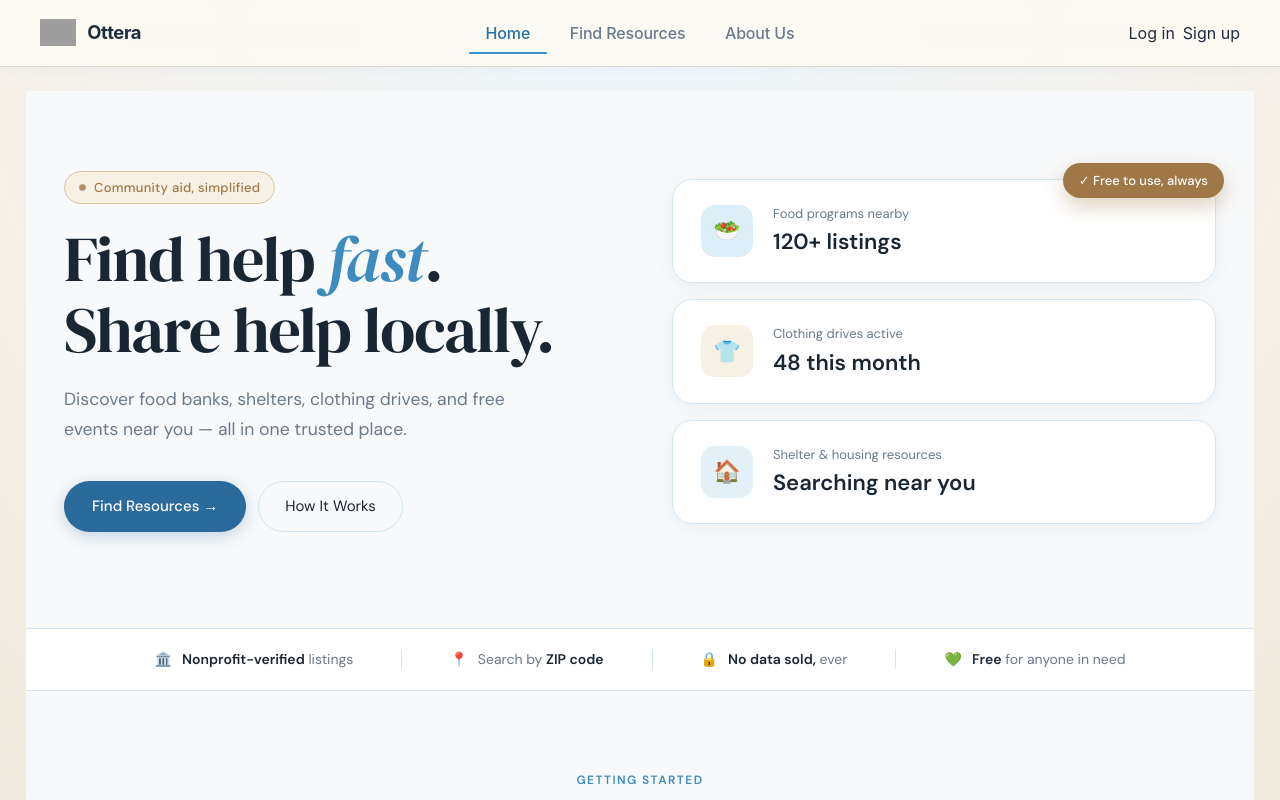
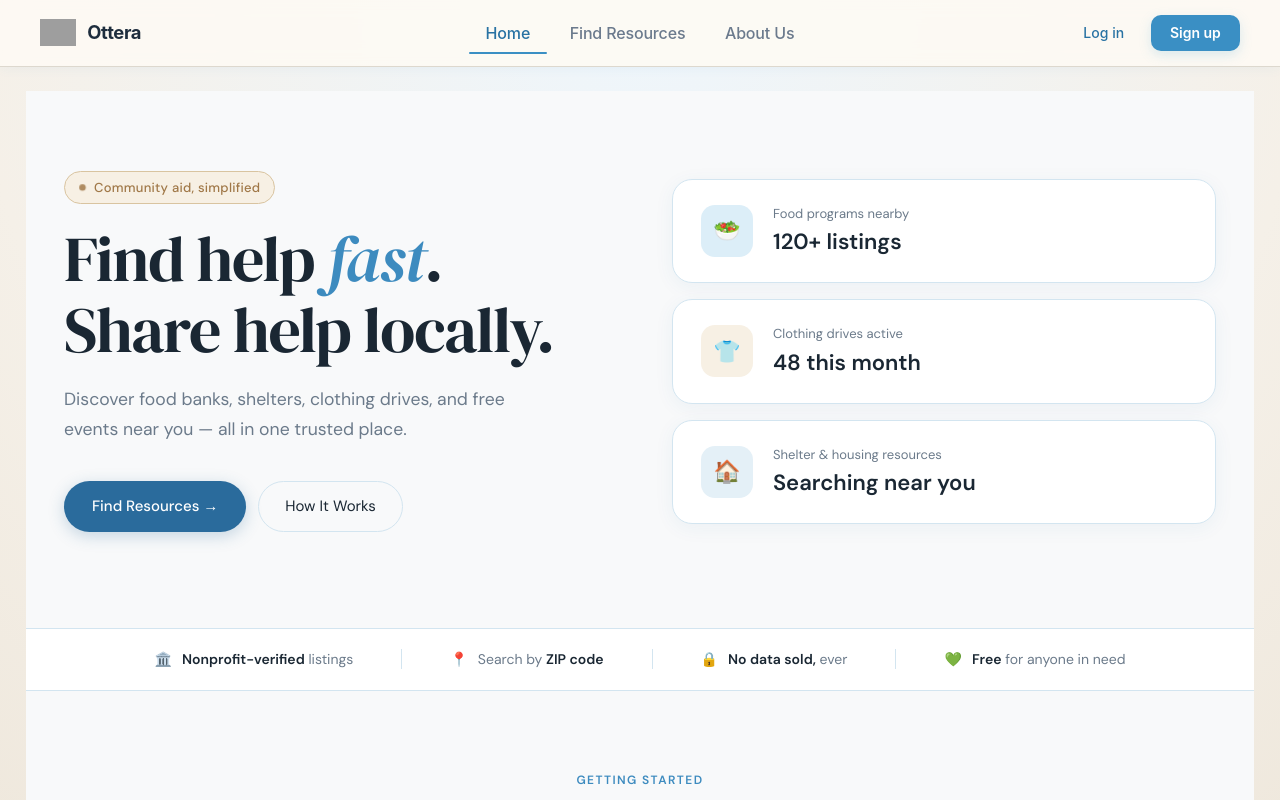
Before and after one commit to katiejones404/ottera, a Next.js app in the folder frontend/: page / in a window 1280 px wide. Shown: the top 800 px of the page. Built offline with nearby package versions, Linux system fonts and the light colour scheme; grey boxes are pictures that could not be loaded.

Commit message:
changing the navbar components and styling pages

```diff
--- a/frontend/app/components/Header.tsx
+++ b/frontend/app/components/Header.tsx
@@ -16,7 +16,7 @@ export default function Header({
   onSignOut,
 }: HeaderProps) {
   const navRef = useRef<HTMLElement>(null);
-  const menuRef = useRef<HTMLDivElement | null>(null);
+  const menuRef = useRef<HTMLDivElement>(null);
   const [indicator, setIndicator] = useState({ left: 0, width: 0 });
   const [menuOpen, setMenuOpen] = useState(false);
 
@@ -32,18 +32,6 @@ export default function Header({
       width: btnRect.width,
     });
   }, [activePage]);
-
-  useEffect(() => {
-    const onDocClick = (event: MouseEvent) => {
-      if (!menuRef.current) return;
-      if (!menuRef.current.contains(event.target as Node)) {
-        setMenuOpen(false);
-      }
-    };
-
-    document.addEventListener("mousedown", onDocClick);
-    return () => document.removeEventListener("mousedown", onDocClick);
-  }, []);
 
   return (
     <header className="main-header">
--- a/frontend/app/components/PublicLanding.tsx
+++ b/frontend/app/components/PublicLanding.tsx
@@ -870,7 +870,6 @@ export default function PublicLanding({
           </div>
 
           <div className="hero-visual">
-            <div className="float-tag">✓ Free to use, always</div>
             <div className="stat-stack">
               <div className="stat-card">
                 <div className="stat-icon green">🥗</div>
--- a/frontend/app/globals.css
+++ b/frontend/app/globals.css
@@ -60,26 +60,6 @@ button.solid:hover,
   background: var(--accent-strong);
   border-color: transparent;
   color: #fff;
-}
-
-/* Auth buttons */
-.auth-actions button.solid {
-  border-radius: 10px;
-  padding: 0.5rem 1.2rem;
-  font-weight: 600;
-}
-
-.auth-actions button:not(.solid) {
-  background: transparent;
-  border-color: transparent;
-  color: var(--accent);
-  font-weight: 500;
-}
-
-.auth-actions button:not(.solid):hover {
-  background: transparent;
-  border-color: transparent;
-  color: var(--accent-strong);
 }
 
 .app-shell {
@@ -181,6 +161,8 @@ main {
   border-color: transparent;
 }
 
+/* ── Auth buttons ───────────────────────────────────── */
+
 .auth-actions {
   justify-self: end;
   display: inline-flex;
@@ -188,9 +170,46 @@ main {
   align-items: center;
 }
 
-.auth-actions button {
+.auth-actions button,
+.auth-actions .auth-link-btn {
   font-size: 0.875rem;
   padding: 0.4rem 1.1rem;
+  text-decoration: none;
+  display: inline-flex;
+  align-items: center;
+}
+
+/* "Log in" — blue text, no box */
+.auth-actions .auth-link-btn:not(.solid) {
+  background: transparent;
+  border: 1px solid transparent;
+  border-radius: 999px;
+  color: var(--accent);
+  font-weight: 500;
+  transition: color 0.15s ease;
+}
+
+.auth-actions .auth-link-btn:not(.solid):hover {
+  color: var(--accent-strong);
+  background: transparent;
+  border-color: transparent;
+}
+
+/* "Sign up" — filled blue rounded rectangle */
+.auth-actions .auth-link-btn.solid {
+  background: var(--accent);
+  color: #fff;
+  border: 1px solid transparent;
+  border-radius: 10px;
+  font-weight: 600;
+  padding: 0.45rem 1.2rem;
+  transition: background 0.15s ease, box-shadow 0.15s ease, transform 0.1s ease;
+}
+
+.auth-actions .auth-link-btn.solid:hover {
+  background: var(--accent-strong);
+  box-shadow: 0 4px 14px rgba(58, 143, 196, 0.35);
+  transform: translateY(-1px);
 }
 
 .username {
@@ -459,6 +478,7 @@ main {
     grid-template-columns: repeat(2, minmax(0, 1fr));
   }
 }
+
 .signup-form label {
   display: grid;
   gap: 0.35rem;
@@ -517,31 +537,86 @@ main {
 }
 
 .zip-gate-card {
-  width: min(560px, 100%);
-  background: linear-gradient(180deg, #fffdf8 0%, #f7f0e2 100%);
+  width: min(520px, 100%);
+  background: #fff;
   border: 1px solid var(--line);
-  border-radius: 20px;
-  padding: 1.5rem;
-  box-shadow: 0 18px 40px rgba(31, 47, 58, 0.1);
+  border-radius: 24px;
+  padding: 2.5rem;
+  box-shadow: 0 8px 32px rgba(42, 107, 156, 0.08);
+}
+
+.zip-gate-card .eyebrow {
+  font-size: 11px;
+  font-weight: 600;
+  letter-spacing: 0.1em;
+  text-transform: uppercase;
+  color: var(--accent);
+  margin: 0 0 10px;
+}
+
+.zip-gate-card h1 {
+  font-size: 1.6rem;
+  font-weight: 600;
+  color: var(--ink);
+  margin: 0 0 8px;
+  letter-spacing: -0.02em;
+}
+
+.zip-gate-card > p {
+  color: var(--muted);
+  font-size: 0.95rem;
+  line-height: 1.6;
+  margin: 0;
 }
 
 .zip-gate-form {
   display: grid;
-  gap: 0.65rem;
-  margin-top: 0.7rem;
+  gap: 0.75rem;
+  margin-top: 1.5rem;
 }
 
 .zip-gate-form label {
+  font-size: 12px;
   font-weight: 600;
+  letter-spacing: 0.06em;
+  text-transform: uppercase;
+  color: var(--accent);
 }
 
 .zip-gate-form input {
-  border: 1px solid var(--line);
-  border-radius: 10px;
-  padding: 0.7rem 0.85rem;
-  background: #fff;
+  border: 1.5px solid var(--line);
+  border-radius: 12px;
+  padding: 0.8rem 1rem;
+  background: #f8fafc;
   color: var(--ink);
   font-size: 1rem;
+  transition: border-color 0.2s ease, box-shadow 0.2s ease;
+  outline: none;
+}
+
+.zip-gate-form input:focus {
+  border-color: var(--accent);
+  box-shadow: 0 0 0 3px rgba(58, 143, 196, 0.12);
+  background: #fff;
+}
+
+.zip-gate-form button[type="submit"] {
+  margin-top: 0.25rem;
+  padding: 0.85rem 1.5rem;
+  border-radius: 12px;
+  font-size: 1rem;
+  font-weight: 600;
+  background: var(--accent);
+  color: #fff;
+  border: none;
+  cursor: pointer;
+  transition: background 0.15s ease, box-shadow 0.15s ease, transform 0.1s ease;
+}
+
+.zip-gate-form button[type="submit"]:hover {
+  background: var(--accent-strong);
+  box-shadow: 0 4px 14px rgba(58, 143, 196, 0.35);
+  transform: translateY(-1px);
 }
 
 .zip-empty-state {
@@ -701,3 +776,260 @@ main {
     grid-template-columns: 1fr;
   }
 }
+
+/* ─────────────────────────────────────────────
+   ZIP Gate Page
+───────────────────────────────────────────── */
+
+.zip-gate-main {
+  width: min(960px, 94vw);
+  min-height: calc(100vh - 5rem);
+  margin: 0 auto;
+  display: grid;
+  place-items: center;
+  padding: 1rem;
+}
+
+.zip-gate-card {
+  width: min(520px, 100%);
+  background: #ffffffd9;
+  border: 1px solid var(--line);
+  border-radius: 24px;
+  padding: 2.5rem;
+  backdrop-filter: blur(6px);
+  box-shadow: 0 8px 32px rgba(36, 55, 70, 0.08);
+}
+
+.zip-gate-card .eyebrow {
+  font-size: 11px;
+  font-weight: 600;
+  letter-spacing: 0.1em;
+  text-transform: uppercase;
+  color: var(--accent-strong);
+  margin: 0 0 10px;
+}
+
+.zip-gate-card h1 {
+  font-size: 1.6rem;
+  font-weight: 600;
+  color: var(--ink);
+  margin: 0 0 8px;
+  letter-spacing: -0.02em;
+}
+
+.zip-gate-card > p {
+  color: var(--muted);
+  font-size: 0.95rem;
+  line-height: 1.6;
+  margin: 0;
+}
+
+.zip-gate-form {
+  display: grid;
+  gap: 0.75rem;
+  margin-top: 1.5rem;
+}
+
+.zip-gate-form label {
+  font-size: 12px;
+  font-weight: 600;
+  letter-spacing: 0.06em;
+  text-transform: uppercase;
+  color: var(--accent-strong);
+}
+
+.zip-gate-form input {
+  border: 1px solid var(--line);
+  border-radius: 14px;
+  padding: 0.75rem 1rem;
+  background: #fff;
+  color: var(--ink);
+  font-size: 1rem;
+}
+
+.zip-gate-form input:focus {
+  border-color: var(--accent);
+  box-shadow: 0 0 0 3px rgba(111, 182, 214, 0.25);
+}
+
+.zip-gate-form button[type="submit"] {
+  margin-top: 0.25rem;
+  padding: 0.85rem 1.5rem;
+  border-radius: 14px;
+  font-size: 1rem;
+  font-weight: 600;
+  background: var(--accent);
+  color: #fff;
+  border: none;
+  cursor: pointer;
+  box-shadow: 0 4px 12px rgba(111, 182, 214, 0.25);
+  transition: background 0.2s ease, box-shadow 0.2s ease, transform 0.1s ease;
+}
+
+.zip-gate-form button[type="submit"]:hover {
+  background: var(--accent-strong);
+  box-shadow: 0 6px 18px rgba(111, 182, 214, 0.35);
+  transform: translateY(-1px);
+}
+
+.form-error {
+  color: #9a2632;
+  margin: 0;
+  font-size: 0.9rem;
+}
+
+/* ─────────────────────────────────────────────
+   Auth Buttons
+───────────────────────────────────────────── */
+
+.auth-actions {
+  justify-self: end;
+  display: inline-flex;
+  gap: 0.5rem;
+  align-items: center;
+}
+
+.auth-actions .auth-link-btn {
+  font-size: 0.875rem;
+  padding: 0.4rem 1.1rem;
+  text-decoration: none;
+  display: inline-flex;
+  align-items: center;
+}
+
+/* "Log in" — blue text, no box */
+.auth-actions .auth-link-btn:not(.solid) {
+  background: transparent;
+  border: 1px solid transparent;
+  border-radius: 999px;
+  color: var(--accent-strong);
+  font-weight: 500;
+  transition: color 0.2s ease;
+}
+
+.auth-actions .auth-link-btn:not(.solid):hover {
+  color: var(--accent);
+  background: transparent;
+}
+
+/* "Sign up" — filled blue rounded rectangle */
+.auth-actions .auth-link-btn.solid {
+  background: var(--accent);
+  color: #fff;
+  border: none;
+  border-radius: 10px;
+  font-weight: 600;
+  padding: 0.45rem 1.2rem;
+  box-shadow: 0 4px 12px rgba(111, 182, 214, 0.25);
+  transition: background 0.2s ease, box-shadow 0.2s ease, transform 0.1s ease;
+}
+
+.auth-actions .auth-link-btn.solid:hover {
+  background: var(--accent-strong);
+  box-shadow: 0 6px 18px rgba(111, 182, 214, 0.35);
+  transform: translateY(-1px);
+}
+
+/* ─────────────────────────────────────────────
+   Navbar extras (logo, indicator, user menu)
+───────────────────────────────────────────── */
+
+.logo-wrap {
+  justify-self: start;
+  border: none !important;
+  padding: 0 !important;
+  background: transparent !important;
+  border-radius: 0 !important;
+  box-shadow: none !important;
+  display: inline-flex;
+  align-items: center;
+  gap: 0.7rem;
+  text-decoration: none;
+  transition: opacity 0.15s ease;
+}
+
+.logo-wrap:hover {
+  opacity: 0.8;
+  background: transparent !important;
+  border-color: transparent !important;
+}
+
+.nav-indicator {
+  position: absolute;
+  bottom: -2px;
+  height: 2px;
+  background: var(--accent);
+  border-radius: 999px;
+  transition: left 0.25s ease, width 0.25s ease;
+  pointer-events: none;
+}
+
+.user-menu { position: relative; }
+
+.username-btn { font-weight: 600; }
+
+.user-dropdown {
+  position: absolute;
+  top: calc(100% + 0.45rem);
+  right: 0;
+  min-width: 140px;
+  border: 1px solid var(--line);
+  border-radius: 14px;
+  background: #fff;
+  box-shadow: 0 10px 26px rgba(36, 55, 70, 0.1);
+  padding: 0.35rem;
+  z-index: 20;
+}
+
+.dropdown-item {
+  width: 100%;
+  border-radius: 10px;
+  text-align: left;
+}
+
+/* ─────────────────────────────────────────────
+   Auth link buttons (Log in / Sign up)
+───────────────────────────────────────────── */
+
+.auth-actions {
+  justify-self: end;
+  display: inline-flex;
+  gap: 0.5rem;
+  align-items: center;
+}
+
+.auth-link-btn {
+  font-size: 0.875rem;
+  text-decoration: none;
+  display: inline-flex;
+  align-items: center;
+  padding: 0.4rem 1.1rem;
+  border-radius: 999px;
+  border: none;
+  background: transparent;
+  color: var(--accent-strong);
+  font-weight: 500;
+  transition: color 0.2s ease;
+  cursor: pointer;
+}
+
+.auth-link-btn:hover {
+  color: var(--accent);
+}
+
+.auth-link-btn.solid {
+  background: var(--accent);
+  color: #fff;
+  border-radius: 10px;
+  font-weight: 600;
+  padding: 0.45rem 1.2rem;
+  box-shadow: 0 4px 12px rgba(111, 182, 214, 0.25);
+  transition: background 0.2s ease, box-shadow 0.2s ease, transform 0.1s ease;
+}
+
+.auth-link-btn.solid:hover {
+  background: var(--accent-strong);
+  box-shadow: 0 6px 18px rgba(111, 182, 214, 0.35);
+  transform: translateY(-1px);
+  color: #fff;
+}
```
